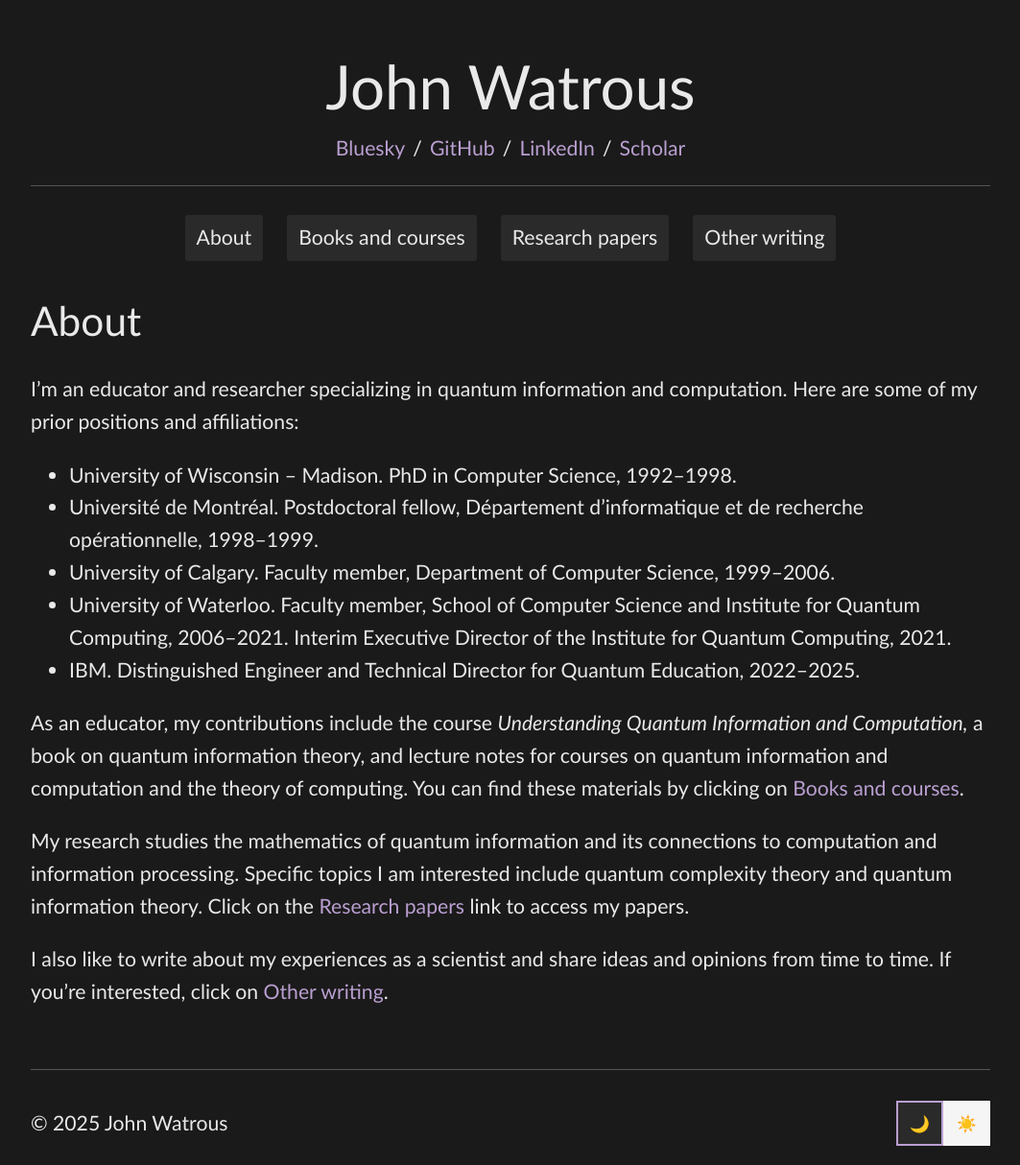
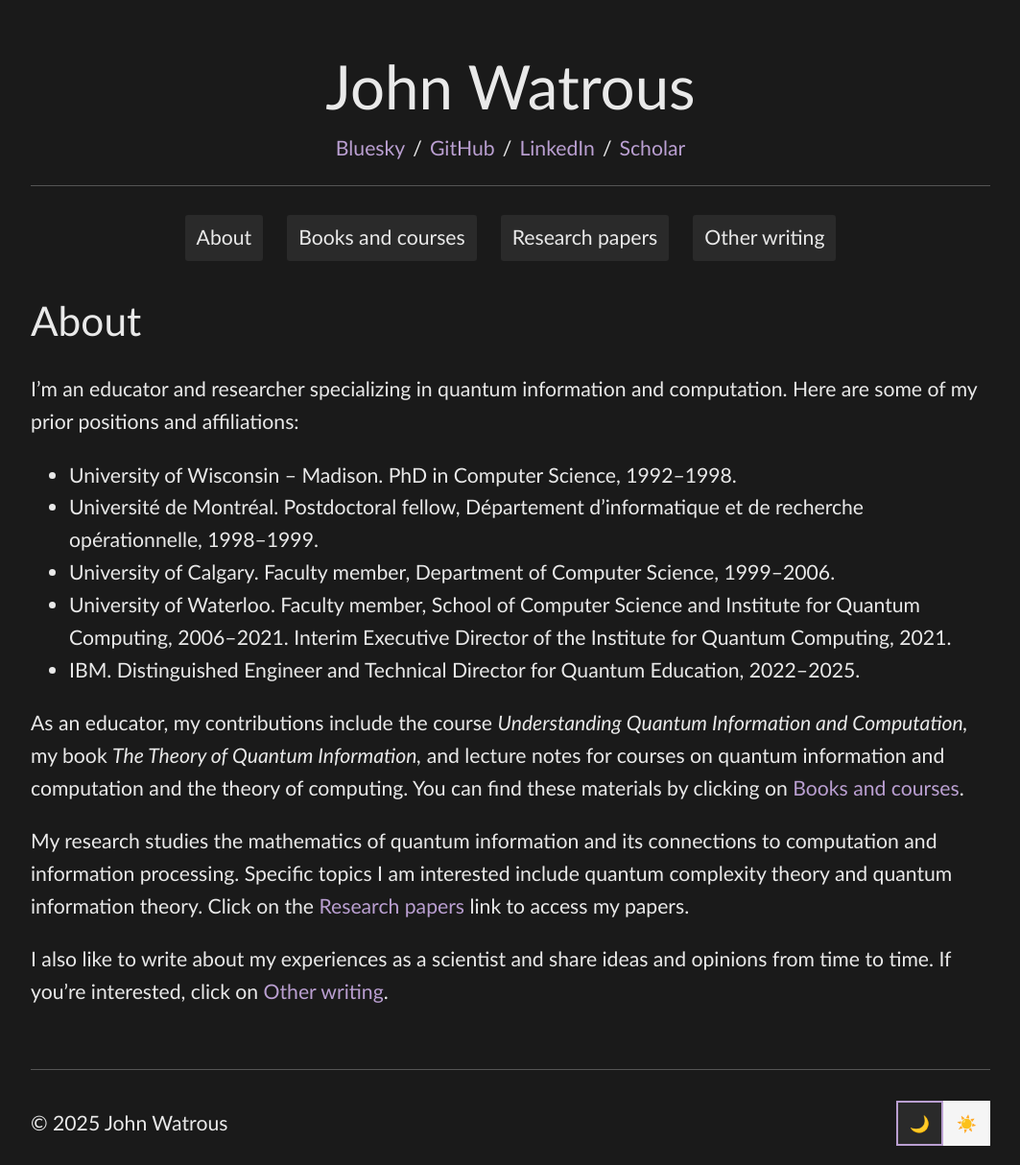
Before and after one commit to jhwatrous/jhwatrous.github.io, a Jekyll site: the page built from index.md, in a window 1280 px wide. Shown: the whole page at 96% size, without its empty margins (108-1171 px from the left). Built offline with Jekyll 4.4.1, drawn with Linux system fonts in a browser that asks for light colours.

Commit message:
Adding and revising stories

```diff
--- a/index.md
+++ b/index.md
@@ -13,7 +13,7 @@ I’m an educator and researcher specializing in quantum information and computa
 - University of Waterloo. Faculty member, School of Computer Science and Institute for Quantum Computing, 2006–2021. Interim Executive Director of the Institute for Quantum Computing, 2021.
 - IBM. Distinguished Engineer and Technical Director for Quantum Education, 2022–2025.
 
-As an educator, my contributions include the course *Understanding Quantum Information and Computation,* a book on quantum information theory, and lecture notes for courses on quantum information and computation and the theory of computing. You can find these materials by clicking on <a href="{{ '/books-and-courses.html' | relative_url }}">Books and courses</a>.
+As an educator, my contributions include the course *Understanding Quantum Information and Computation,* my book *The Theory of Quantum Information,* and lecture notes for courses on quantum information and computation and the theory of computing. You can find these materials by clicking on <a href="{{ '/books-and-courses.html' | relative_url }}">Books and courses</a>.
 
 My research studies the mathematics of quantum information and its connections to computation and information processing. Specific topics I am interested include quantum complexity theory and quantum information theory. Click on the <a href="{{ '/research-papers.html' | relative_url }}">Research papers</a> link to access my papers.
 
```
